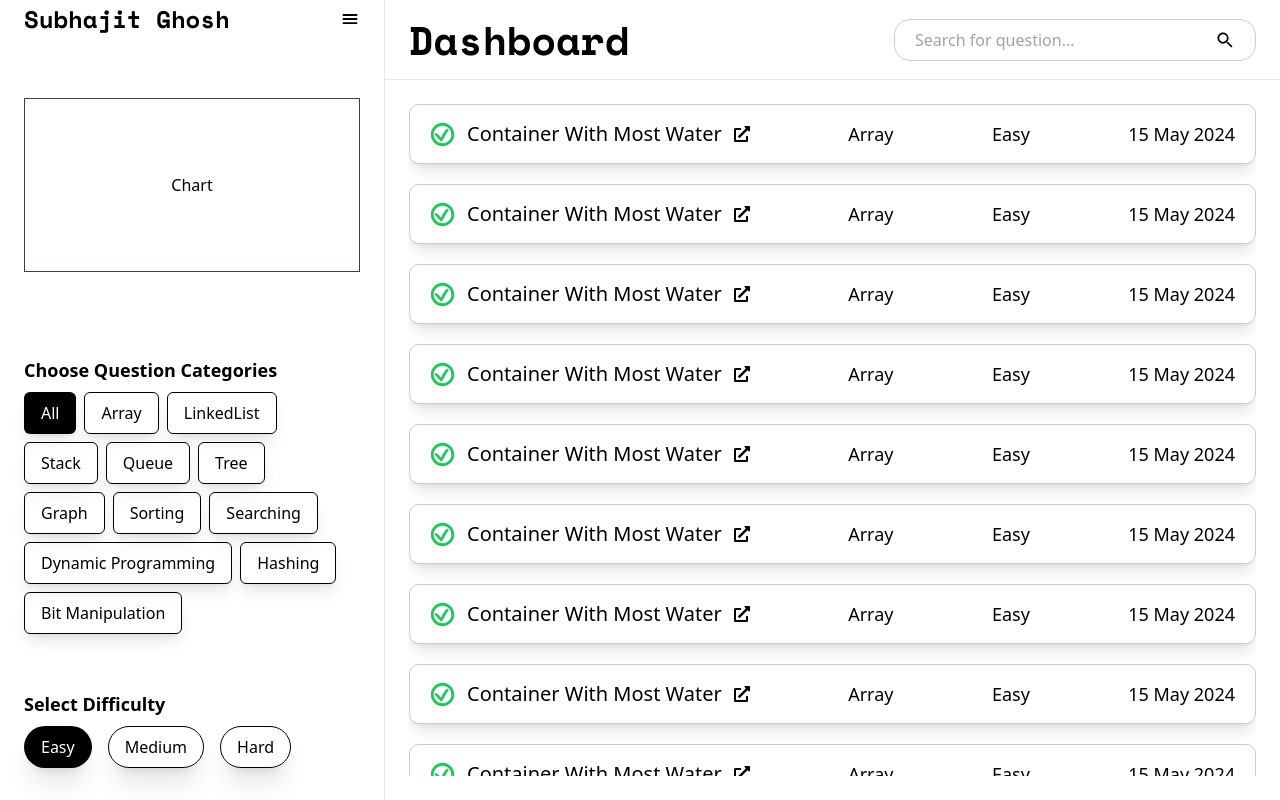
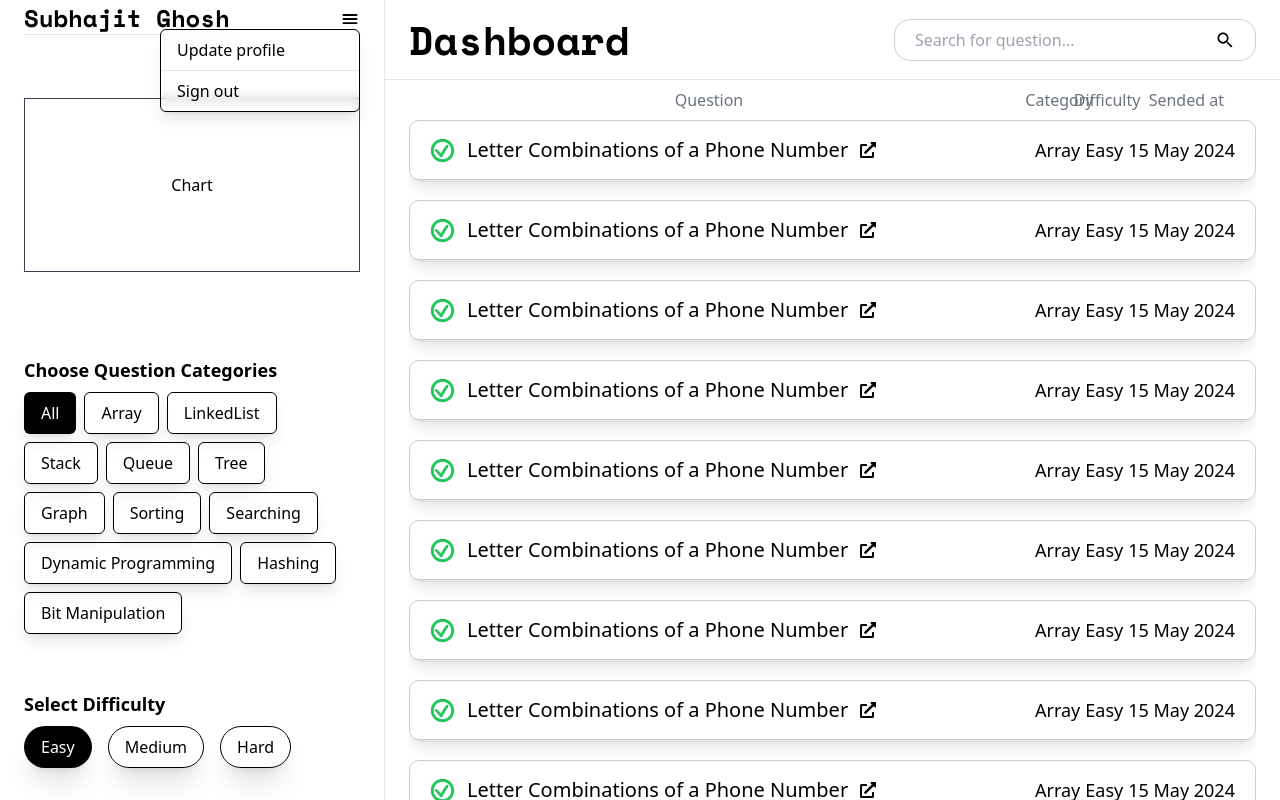
Before and after one commit to subhajitorrin/dsa-remainder, a React (Create React App) app: page / in a window 1280 px wide. Built offline with nearby package versions, Linux system fonts and the light colour scheme.

Commit message:
update dashboard

```diff
--- a/src/App.css
+++ b/src/App.css
@@ -43,3 +43,6 @@ body {
 .spacemono{
   font-family: 'Space Mono';
 }
+.darkwhite{
+  background-color: rgb(246, 246, 246);
+}
--- a/src/Components/QusCard.jsx
+++ b/src/Components/QusCard.jsx
@@ -5,9 +5,11 @@ import { GiConfirmed } from "react-icons/gi";
 function QusCard() {
   return (
     <div className=" mb-5 w-full h-[60px] rounded-[10px] flex items-center justify-between px-5 bg-opacity-6 shadow-lg backdrop-filter backdrop-blur-sm border border-black border-opacity-20 transition-all duration-100 ease-linear hover:shadow-2xl">
-      <div className="flex gap-3 items-center">
+      <div className="flex gap-3 items-center w-[600px]">
         <GiConfirmed className="text-green-500 text-[25px]" />
-        <h1 className="text-[20px] font-[500] ">Container With Most Water</h1>
+        <h1 className="text-[20px] font-[500] ">
+        Letter Combinations of a Phone Number
+        </h1>
         <FaExternalLinkAlt className="cursor-pointer" />
       </div>
       <div className="">
--- /dev/null
+++ b/src/Components/UpdateProfile.jsx
@@ -0,0 +1,14 @@
+import React from "react";
+
+function UpdateProfile() {
+  return (
+    <div className="absolute right-0 w-[200px] border border-black rounded-md shadow-lg backdrop-filter backdrop-blur-sm">
+      <p className="transition-all duration-100 ease-linear p-2 pl-4 border-b cursor-pointer hover:bg-[#efefef] rounded-tl-md rounded-tr-md">
+        Update profile
+      </p>
+      <p className="transition-all duration-100 ease-linear p-2 pl-4 cursor-pointer hover:bg-[#efefef] rounded-bl-md rounded-br-md">Sign out</p>
+    </div>
+  );
+}
+
+export default UpdateProfile;
--- a/src/Pages/Dashboard.jsx
+++ b/src/Pages/Dashboard.jsx
@@ -2,6 +2,7 @@ import React, { useEffect, useState } from "react";
 import { IoMenu } from "react-icons/io5";
 import QusList from "../Components/QusList";
 import { IoMdSearch } from "react-icons/io";
+import UpdateProfile from "../Components/UpdateProfile";
 
 const dsaCategories = [
   "All",
@@ -24,6 +25,7 @@ function Dashboard() {
   const [selectedCategories, setSelectedCategories] = useState(["All"]);
   const [selectedDifficulty, setSelectedDifficulty] = useState("Easy");
   const [cardListToggle, setCardListToggle] = useState(true);
+  const [toggleMenu, setToggleMenu] = useState(true);
 
   const toggleCategory = (category) => {
     if (category === "All") {
@@ -45,11 +47,19 @@ function Dashboard() {
   }, [cardListToggle]);
 
   return (
-    <div className="h-screen flex">
+    <div className="h-screen flex select-none">
       <div className="flex flex-col w-[30%] bg-white text-black">
         <div className="flex justify-between items-center px-6 h-[70px] ">
-          <h1 className="text-2xl font-bold spacemono">Subhajit Ghosh</h1>
-          <IoMenu className="text-xl cursor-pointer" />
+          <h1 className="text-2xl font-bold spacemono border-b">
+            Subhajit Ghosh
+          </h1>
+          <div className="relative">
+            <IoMenu
+              className="text-xl cursor-pointer"
+              onClick={() => setToggleMenu((prev) => !prev)}
+            />
+            {toggleMenu ? <UpdateProfile /> : ""}
+          </div>
         </div>
         <div className="mx-6 border border-gray-700 h-[40%] flex items-center justify-center mt-[60px] mb-[60px]">
           Chart
@@ -103,11 +113,21 @@ function Dashboard() {
         <div className="h-[10%] bg-transparent flex items-center px-6 justify-between border-b">
           <h1 className="text-[40px] font-bold spacemono">Dashboard</h1>
           <div className="flex items-center border border-black border-opacity-20 p-2 rounded-2xl px-5 ">
-            <input type="text" placeholder="Search for question..." className="outline-none pr-2 w-[300px]"/>
-            <IoMdSearch className="text-[20px]"/>
+            <input
+              type="text"
+              placeholder="Search for question..."
+              className="outline-none pr-2 w-[300px]"
+            />
+            <IoMdSearch className="text-[20px]" />
           </div>
         </div>
-        <div className="h-[90%] bg-transparent p-6 ">
+        <div className="h-[88%] bg-transparent p-6 pt-0">
+          <div className="h-[30px] w-full flex justify-between items-center py-5 font-[500] text-gray-500">
+            <p className="w-[600px] text-center ">Question</p>
+            <p className="relative left-1">Category</p>
+            <p className="relative right-7">Difficulty</p>
+            <p className="relative right-8">Sended at</p>
+          </div>
           <QusList />
         </div>
       </div>
```
